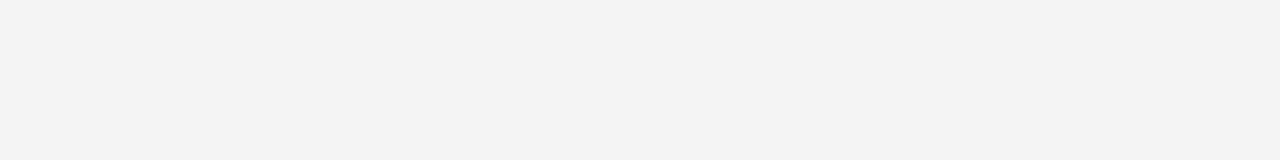
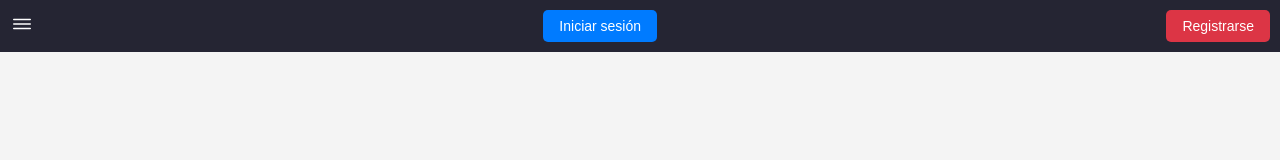
Before and after one commit to frodzeketh/bc.game, a plain HTML site: page index.html in a window 1280 px wide. Drawn offline with nearby package versions, Linux system fonts and the light colour scheme.

Commit message:
sexto arreglo

```diff
--- a/css/style.css
+++ b/css/style.css
@@ -64,3 +64,39 @@ body {
     background-color: #252533; /* Establece el fondo del SVG */
 
 }
+
+
+
+
+
+
+
+.mobile-navbar {
+    display: flex;
+    justify-content: space-between;
+    align-items: center;
+    background-color: #252533;
+    padding: 10px;
+}
+
+.nav-icon ion-icon {
+    color: #fff;
+    font-size: 24px;
+}
+
+.nav-button {
+    padding: 8px 16px;
+    border: none;
+    border-radius: 5px;
+    color: #fff;
+    font-size: 14px;
+    cursor: pointer;
+}
+
+.blue {
+    background-color: #007bff;
+}
+
+.red {
+    background-color: #dc3545;
+}
--- a/index.html
+++ b/index.html
@@ -18,52 +18,18 @@
 <body>
 
 
-    <div class="mobile-menu">
+    <nav class="mobile-navbar">
 
+        <div class="nav-icon">
 
+            <ion-icon name="menu-outline"></ion-icon>
 
+        </div>
 
+        <button class="nav-button blue">Iniciar sesión</button>
+        <button class="nav-button red">Registrarse</button>
 
-
-        <a href="#" class="menu-item">
-            <svg xmlns="http://www.w3.org/2000/svg" fill="none" viewBox="-0.7000000000000001 -0.7000000000000001 14 14" height="14" width="14" ><g id="bullet-list--points-bullet-unordered-list-lists-bullets"><path id="Union" fill="#8896a3" fill-rule="evenodd" d="M1.8 2.25a0.9 0.9 0 1 1 -1.8 0 0.9 0.9 0 0 1 1.8 0ZM0.9 7.2a0.9 0.9 0 1 0 0 -1.8 0.9 0.9 0 0 0 0 1.8Zm0 4.05a0.9 0.9 0 1 0 0 -1.8 0.9 0.9 0 0 0 0 1.8ZM4.275 1.575a0.675 0.675 0 0 0 0 1.35h7.65a0.675 0.675 0 0 0 0 -1.35h-7.65ZM3.6 6.3a0.675 0.675 0 0 1 0.675 -0.675h7.65a0.675 0.675 0 0 1 0 1.35h-7.65A0.675 0.675 0 0 1 3.6 6.3Zm0.675 3.375a0.675 0.675 0 0 0 0 1.35h7.65a0.675 0.675 0 0 0 0 -1.35h-7.65Z" clip-rule="evenodd" stroke-width="0.9"></path></g></svg> Más
-        </a>
-
-
-
-
-
-        <a href="#" class="menu-item">
-            <svg xmlns="http://www.w3.org/2000/svg" fill="none" viewBox="-0.7000000000000001 -0.7000000000000001 14 14" height="14" width="14" style="background-color: #252533"><g id="home-3--home-house-roof-shelter"><path id="Subtract" fill="#8896a3" fill-rule="evenodd" d="M0.2862 5.4405A0.9 0.9 0 0 0 0 6.0984V11.25A1.35 1.35 0 0 0 1.35 12.6H5.4v-2.7a0.9 0.9 0 1 1 1.8 0v2.7h4.05a1.35 1.35 0 0 0 1.35 -1.35V6.0984a0.9 0.9 0 0 0 -0.2862 -0.6579L6.5925 0.108a0.45 0.45 0 0 0 -0.5850000000000001 0L0.2862 5.4405Z" clip-rule="evenodd" stroke-width="0.9"></path></g></svg> Inicio
-        </a>
-
-
-
-
-
-
-
-        <a href="./pages/billetera.html" class="menu-item">
-            <svg xmlns="http://www.w3.org/2000/svg" fill="none" viewBox="-0.7000000000000001 -0.7000000000000001 14 14" height="14" width="14">
-                <g id="wallet--money-payment-finance-wallet">
-                    <path id="Union" fill="#8896a3" fill-rule="evenodd" d="M0 3.9195000000000007a3.15 3.15 0 0 1 3.15 -3.15H9a0.45 0.45 0 0 1 0.45 0.45v1.2582l-6.430499999999999 0a0.5625 0.5625 0 1 0 0 1.125l6.8265 0c0.018000000000000002 0 0.0351 -0.0009000000000000001 0.0522 -0.0027l0.1926 0a1.35 1.35 0 0 1 1.35 1.35v0.8244h-2.6550000000000002c-0.7415999999999999 0 -1.575 0.5625 -1.575 1.5255v1.6002c0 0.9630000000000001 0.8334 1.5255 1.575 1.5255h2.6550000000000002v0.8244a1.35 1.35 0 0 1 -1.35 1.35L1.35 12.6A1.35 1.35 0 0 1 0 11.25V3.9195000000000007Zm8.7867 2.9799h3.15c0.24840000000000004 0 0.45 0.18000000000000002 0.45 0.4005v1.6002c0 0.2214 -0.2016 0.4005 -0.45 0.4005h-3.15c-0.24840000000000004 0 -0.45 -0.18000000000000002 -0.45 -0.4005V7.299900000000001c0 -0.2214 0.2016 -0.4005 0.45 -0.4005Z" clip-rule="evenodd" stroke-width="0.9"></path>
-                </g>
-            </svg> Billetera
-        </a>
-
-        </a>
-
-
-
-
-
-
-
-
-
-        <a href="#" class="menu-item">
-            <svg xmlns="http://www.w3.org/2000/svg" fill="none" viewBox="-0.7000000000000001 -0.7000000000000001 14 14" height="14" width="14" style="background-color: #252533"><g id="one-vesus-one--entertainment-gaming-one-vesus-one"><path id="Union" fill="#8896a3" fill-rule="evenodd" d="M4.5 5.4a2.7 2.7 0 1 0 0 -5.4 2.7 2.7 0 0 0 0 5.4Zm5.266800000000001 5.4855 0.09269999999999999 0.2763a1.1754 1.1754 0 0 0 2.2833 -0.5013000000000001l-0.18180000000000002 -1.6353a2.16 2.16 0 0 0 -2.1474 -1.9224H7.1918999999999995c-1.1007 0 -2.025 0.8280000000000001 -2.1474 1.9224l-0.18180000000000002 1.6344a1.1754 1.1754 0 0 0 2.2842 0.5022000000000001l0.09179999999999999 -0.2763c0.108 -0.3231 0.40950000000000003 -0.54 0.7497 -0.54h1.0287c0.3402 0 0.6426 0.2169 0.7497 0.54ZM3.9258 8.901000000000002A3.285 3.285 0 0 1 5.5440000000000005 6.4215 4.5 4.5 0 0 0 0 10.8a0.45 0.45 0 0 0 0.45 0.45h3.3264a2.3013 2.3013 0 0 1 -0.03150000000000001 -0.7137l0.18180000000000002 -1.6353Z" clip-rule="evenodd" stroke-width="0.9"></path></g></svg>  Cuenta
-        </a>
+    </nav>
 
 
 
@@ -78,15 +44,49 @@
 
 
 
-        <a href="#" class="menu-item">
-            <svg xmlns="http://www.w3.org/2000/svg" fill="none" viewBox="-0.7000000000000001 -0.7000000000000001 14 14" height="14" width="14" style="background-color: #252533"><g id="chat-bubble-typing-oval--messages-message-bubble-typing-chat"><path id="Subtract" fill="#8896a3" fill-rule="evenodd" d="M6.2982000000000005 0.0414A6.2585999999999995 6.2585999999999995 0 1 1 3.6891000000000003 11.988000000000001l-3.1194 0.5643a0.45 0.45 0 0 1 -0.5004000000000001 -0.6012000000000001l0.8946000000000001 -2.3814A6.2585999999999995 6.2585999999999995 0 0 1 6.2982000000000005 0.0414ZM4.5 6.3a0.9 0.9 0 1 1 -1.8 0 0.9 0.9 0 0 1 1.8 0Zm1.8 0.9a0.9 0.9 0 1 0 0 -1.8 0.9 0.9 0 0 0 0 1.8Zm2.7 0a0.9 0.9 0 1 0 0 -1.8 0.9 0.9 0 0 0 0 1.8Z" clip-rule="evenodd" stroke-width="0.9"></path></g></svg> Chat
-        </a>
 
 
 
 
 
 
+
+
+
+
+
+
+
+
+
+
+
+
+    <div class="mobile-menu">
+
+        <a href="#" class="menu-item">
+            <svg xmlns="http://www.w3.org/2000/svg" fill="none" viewBox="-0.7000000000000001 -0.7000000000000001 14 14" height="14" width="14" ><g id="bullet-list--points-bullet-unordered-list-lists-bullets"><path id="Union" fill="#8896a3" fill-rule="evenodd" d="M1.8 2.25a0.9 0.9 0 1 1 -1.8 0 0.9 0.9 0 0 1 1.8 0ZM0.9 7.2a0.9 0.9 0 1 0 0 -1.8 0.9 0.9 0 0 0 0 1.8Zm0 4.05a0.9 0.9 0 1 0 0 -1.8 0.9 0.9 0 0 0 0 1.8ZM4.275 1.575a0.675 0.675 0 0 0 0 1.35h7.65a0.675 0.675 0 0 0 0 -1.35h-7.65ZM3.6 6.3a0.675 0.675 0 0 1 0.675 -0.675h7.65a0.675 0.675 0 0 1 0 1.35h-7.65A0.675 0.675 0 0 1 3.6 6.3Zm0.675 3.375a0.675 0.675 0 0 0 0 1.35h7.65a0.675 0.675 0 0 0 0 -1.35h-7.65Z" clip-rule="evenodd" stroke-width="0.9"></path></g></svg> Más
+        </a>
+
+        <a href="#" class="menu-item">
+            <svg xmlns="http://www.w3.org/2000/svg" fill="none" viewBox="-0.7000000000000001 -0.7000000000000001 14 14" height="14" width="14" style="background-color: #252533"><g id="home-3--home-house-roof-shelter"><path id="Subtract" fill="#8896a3" fill-rule="evenodd" d="M0.2862 5.4405A0.9 0.9 0 0 0 0 6.0984V11.25A1.35 1.35 0 0 0 1.35 12.6H5.4v-2.7a0.9 0.9 0 1 1 1.8 0v2.7h4.05a1.35 1.35 0 0 0 1.35 -1.35V6.0984a0.9 0.9 0 0 0 -0.2862 -0.6579L6.5925 0.108a0.45 0.45 0 0 0 -0.5850000000000001 0L0.2862 5.4405Z" clip-rule="evenodd" stroke-width="0.9"></path></g></svg> Inicio
+        </a>
+
+        <a href="./pages/billetera.html" class="menu-item">
+            <svg xmlns="http://www.w3.org/2000/svg" fill="none" viewBox="-0.7000000000000001 -0.7000000000000001 14 14" height="14" width="14">
+                <g id="wallet--money-payment-finance-wallet">
+                    <path id="Union" fill="#8896a3" fill-rule="evenodd" d="M0 3.9195000000000007a3.15 3.15 0 0 1 3.15 -3.15H9a0.45 0.45 0 0 1 0.45 0.45v1.2582l-6.430499999999999 0a0.5625 0.5625 0 1 0 0 1.125l6.8265 0c0.018000000000000002 0 0.0351 -0.0009000000000000001 0.0522 -0.0027l0.1926 0a1.35 1.35 0 0 1 1.35 1.35v0.8244h-2.6550000000000002c-0.7415999999999999 0 -1.575 0.5625 -1.575 1.5255v1.6002c0 0.9630000000000001 0.8334 1.5255 1.575 1.5255h2.6550000000000002v0.8244a1.35 1.35 0 0 1 -1.35 1.35L1.35 12.6A1.35 1.35 0 0 1 0 11.25V3.9195000000000007Zm8.7867 2.9799h3.15c0.24840000000000004 0 0.45 0.18000000000000002 0.45 0.4005v1.6002c0 0.2214 -0.2016 0.4005 -0.45 0.4005h-3.15c-0.24840000000000004 0 -0.45 -0.18000000000000002 -0.45 -0.4005V7.299900000000001c0 -0.2214 0.2016 -0.4005 0.45 -0.4005Z" clip-rule="evenodd" stroke-width="0.9"></path>
+                </g>
+            </svg> Billetera
+        </a>
+
+        <a href="#" class="menu-item">
+            <svg xmlns="http://www.w3.org/2000/svg" fill="none" viewBox="-0.7000000000000001 -0.7000000000000001 14 14" height="14" width="14" style="background-color: #252533"><g id="one-vesus-one--entertainment-gaming-one-vesus-one"><path id="Union" fill="#8896a3" fill-rule="evenodd" d="M4.5 5.4a2.7 2.7 0 1 0 0 -5.4 2.7 2.7 0 0 0 0 5.4Zm5.266800000000001 5.4855 0.09269999999999999 0.2763a1.1754 1.1754 0 0 0 2.2833 -0.5013000000000001l-0.18180000000000002 -1.6353a2.16 2.16 0 0 0 -2.1474 -1.9224H7.1918999999999995c-1.1007 0 -2.025 0.8280000000000001 -2.1474 1.9224l-0.18180000000000002 1.6344a1.1754 1.1754 0 0 0 2.2842 0.5022000000000001l0.09179999999999999 -0.2763c0.108 -0.3231 0.40950000000000003 -0.54 0.7497 -0.54h1.0287c0.3402 0 0.6426 0.2169 0.7497 0.54ZM3.9258 8.901000000000002A3.285 3.285 0 0 1 5.5440000000000005 6.4215 4.5 4.5 0 0 0 0 10.8a0.45 0.45 0 0 0 0.45 0.45h3.3264a2.3013 2.3013 0 0 1 -0.03150000000000001 -0.7137l0.18180000000000002 -1.6353Z" clip-rule="evenodd" stroke-width="0.9"></path></g></svg>  Cuenta
+        </a>
+
+        <a href="#" class="menu-item">
+            <svg xmlns="http://www.w3.org/2000/svg" fill="none" viewBox="-0.7000000000000001 -0.7000000000000001 14 14" height="14" width="14" style="background-color: #252533"><g id="chat-bubble-typing-oval--messages-message-bubble-typing-chat"><path id="Subtract" fill="#8896a3" fill-rule="evenodd" d="M6.2982000000000005 0.0414A6.2585999999999995 6.2585999999999995 0 1 1 3.6891000000000003 11.988000000000001l-3.1194 0.5643a0.45 0.45 0 0 1 -0.5004000000000001 -0.6012000000000001l0.8946000000000001 -2.3814A6.2585999999999995 6.2585999999999995 0 0 1 6.2982000000000005 0.0414ZM4.5 6.3a0.9 0.9 0 1 1 -1.8 0 0.9 0.9 0 0 1 1.8 0Zm1.8 0.9a0.9 0.9 0 1 0 0 -1.8 0.9 0.9 0 0 0 0 1.8Zm2.7 0a0.9 0.9 0 1 0 0 -1.8 0.9 0.9 0 0 0 0 1.8Z" clip-rule="evenodd" stroke-width="0.9"></path></g></svg> Chat
+        </a>
 
     </div>
 
```
